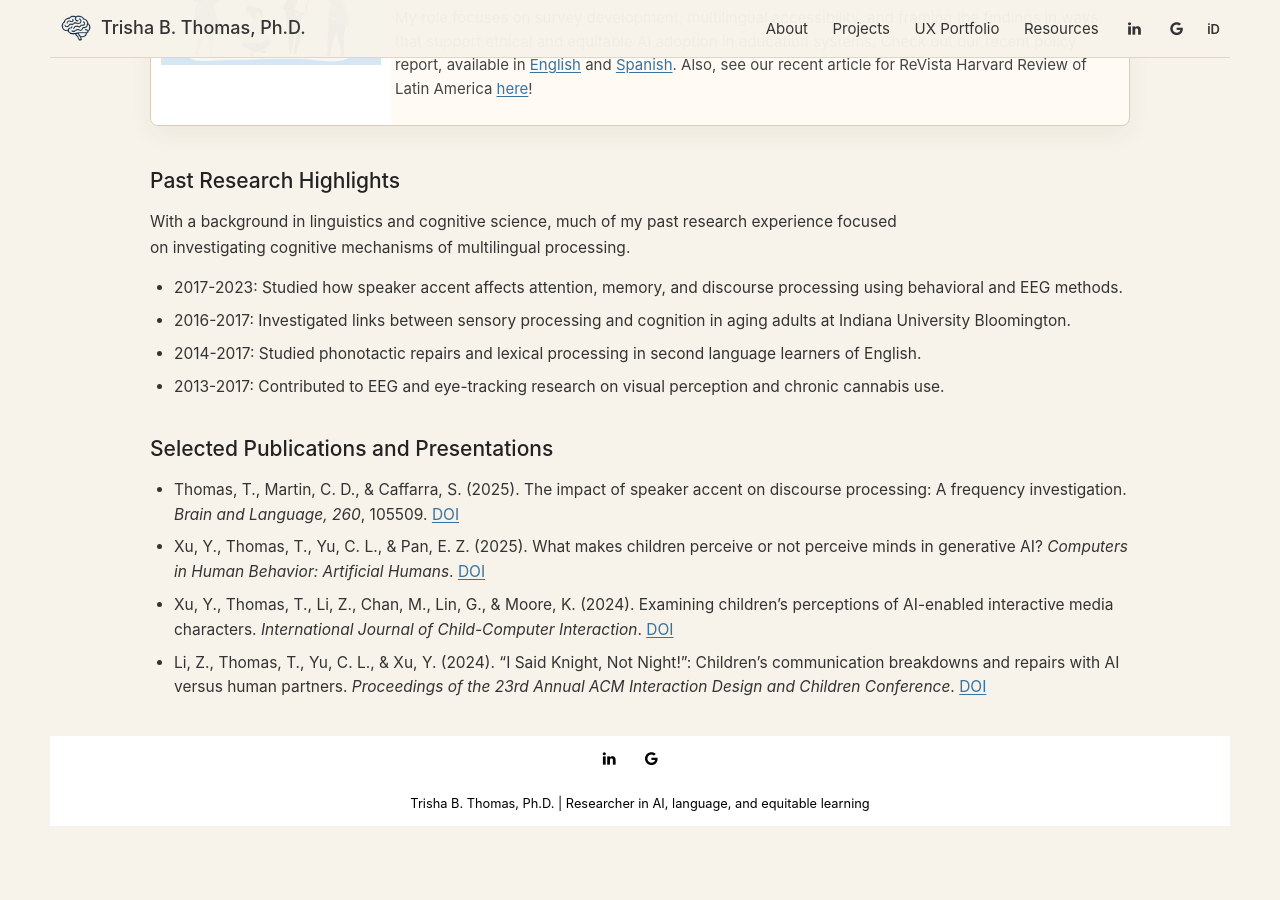
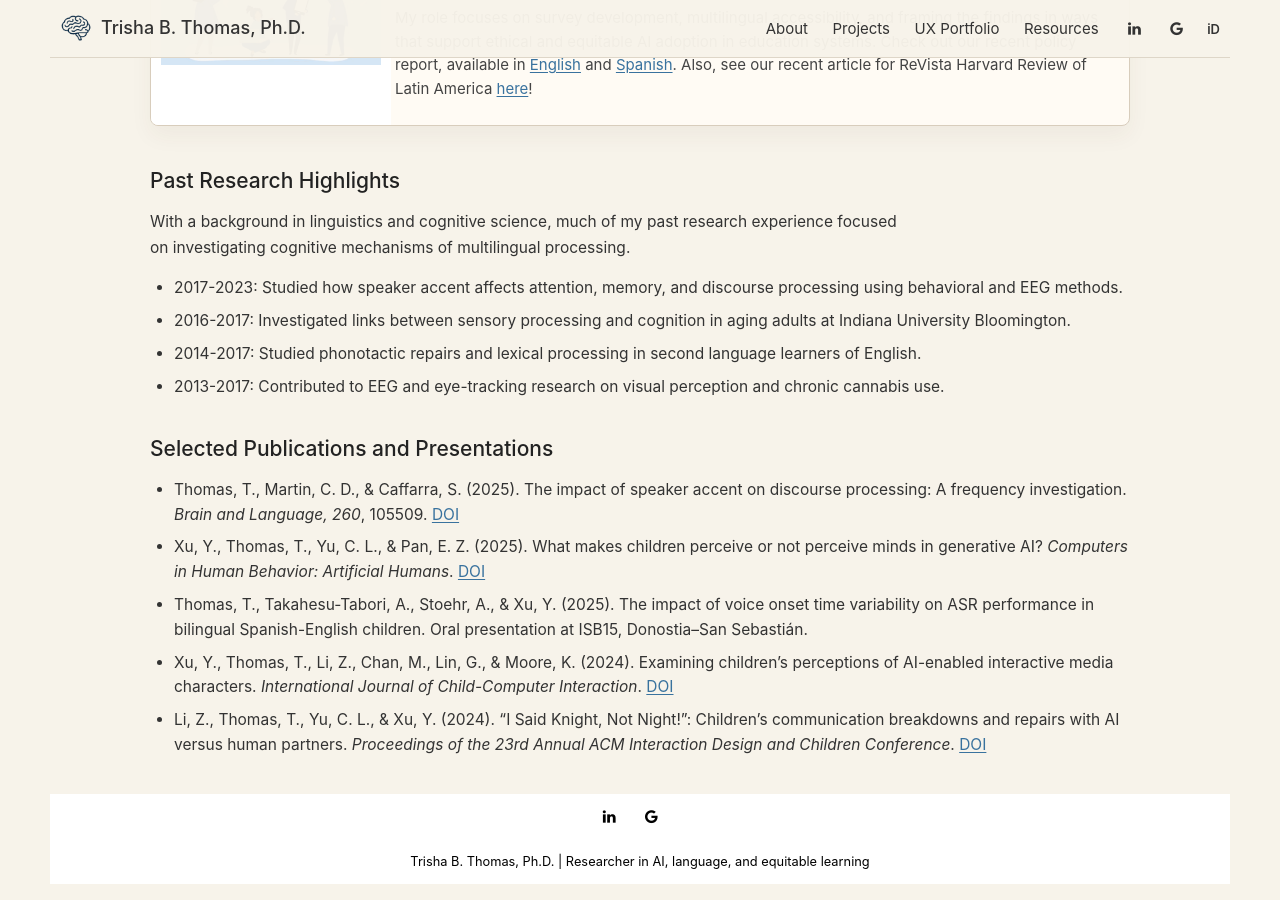
Before and after one commit to tthomas840/tthomas840.github.io, a Jekyll site: the page built from pages/documentation.md, in a window 1280 px wide and 900 px high, scrolled down 1965 px. Built offline with Jekyll 4.4.1, drawn with Linux system fonts in a browser that asks for light colours; nearby versions of some CDN libraries; before the commit the page ends 2807 px from its top, so only the background shows below that.

Commit message:
Add ISB15 presentation

```diff
--- a/pages/documentation.md
+++ b/pages/documentation.md
@@ -77,6 +77,7 @@ With a background in linguistics and cognitive science, much of my past research
 
 - Thomas, T., Martin, C. D., & Caffarra, S. (2025). The impact of speaker accent on discourse processing: A frequency investigation. *Brain and Language, 260*, 105509. [DOI](https://doi.org/10.1016/j.bandl.2024.105509)
 - Xu, Y., Thomas, T., Yu, C. L., & Pan, E. Z. (2025). What makes children perceive or not perceive minds in generative AI? *Computers in Human Behavior: Artificial Humans*. [DOI](https://doi.org/10.1016/j.chbah.2025.100135)
+- Thomas, T., Takahesu-Tabori, A., Stoehr, A., & Xu, Y. (2025). The impact of voice onset time variability on ASR performance in bilingual Spanish-English children. Oral presentation at ISB15, Donostia–San Sebastián.
 - Xu, Y., Thomas, T., Li, Z., Chan, M., Lin, G., & Moore, K. (2024). Examining children’s perceptions of AI-enabled interactive media characters. *International Journal of Child-Computer Interaction*. [DOI](https://doi.org/10.1016/j.ijcci.2024.100700)
 - Li, Z., Thomas, T., Yu, C. L., & Xu, Y. (2024). "I Said Knight, Not Night!": Children’s communication breakdowns and repairs with AI versus human partners. *Proceedings of the 23rd Annual ACM Interaction Design and Children Conference*. [DOI](https://doi.org/10.1145/3628516.3659394)
 
```
